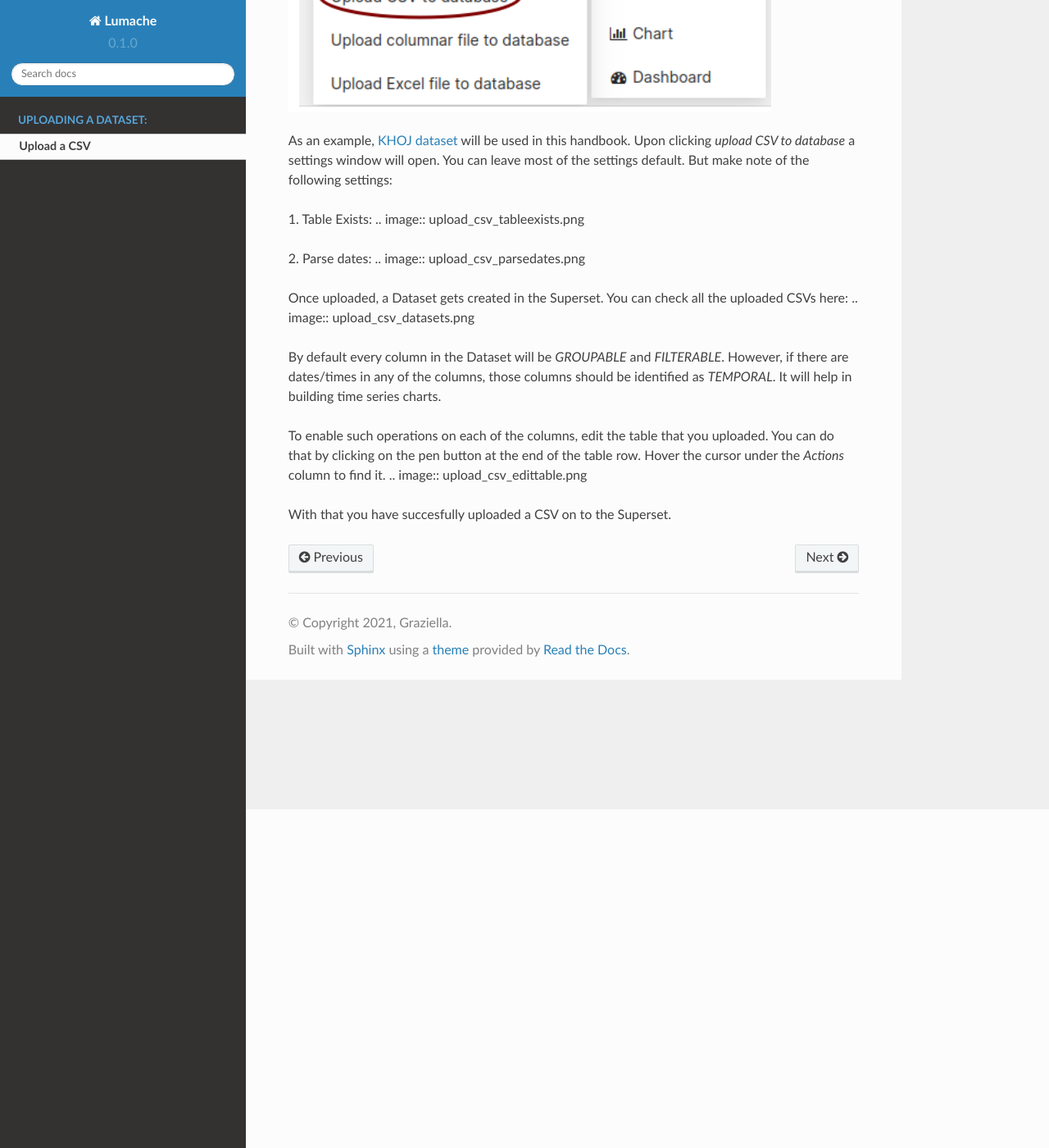
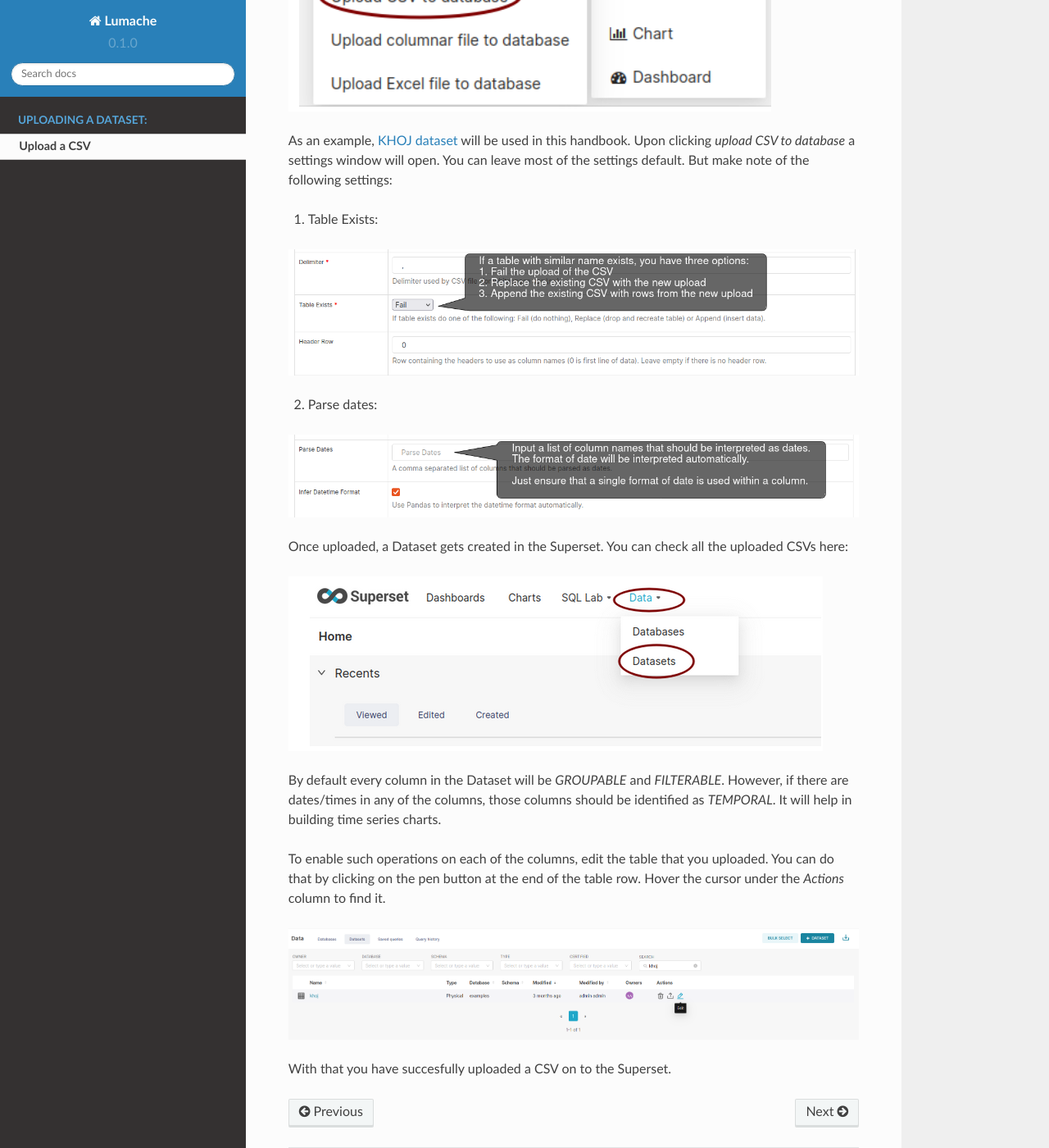
Before and after one commit to CivicDataLab/Superset_handbook, a Sphinx documentation site: the page built from docs/source/upload_dataset/upload_csv.rst, in a window 1280 px wide and 1400 px high, scrolled down 413 px. Shown: the whole window at 82% size. Built offline with Sphinx 7.4.7 and the Read the Docs theme 2.0.0, drawn with Linux system fonts in a browser that asks for light colours; pages that are not in the unit, such as notebooks, are missing from menus.

Commit message:
Handbook update

```diff
--- a/docs/source/index.rst
+++ b/docs/source/index.rst
@@ -13,9 +13,3 @@
 
    upload_dataset/upload_csv
    upload_dataset/naming_convention
-
-.. toctree::
-   :maxdepth: 1
-   :caption: Preprocessing:
-
-   preprocessing/preprocessing
--- a/docs/source/upload_dataset/upload_csv.rst
+++ b/docs/source/upload_dataset/upload_csv.rst
@@ -12,12 +12,15 @@
 Upon clicking `upload CSV to database` a settings window will open. You can leave most of the settings default. But make note of the following settings:
 
 1. Table Exists:
+
 .. image:: upload_csv_tableexists.png
 
 2. Parse dates:
+
 .. image:: upload_csv_parsedates.png
 
 Once uploaded, a Dataset gets created in the Superset. You can check all the uploaded CSVs here:
+
 .. image:: upload_csv_datasets.png
 
 By default every column in the Dataset will be `GROUPABLE` and `FILTERABLE`.
@@ -25,6 +28,7 @@
 
 To enable such operations on each of the columns, edit the table that you uploaded.
 You can do that by clicking on the pen button at the end of the table row. Hover the cursor under the `Actions` column to find it.
+
 .. image:: upload_csv_edittable.png
 
 With that you have succesfully uploaded a CSV on to the Superset.
```
